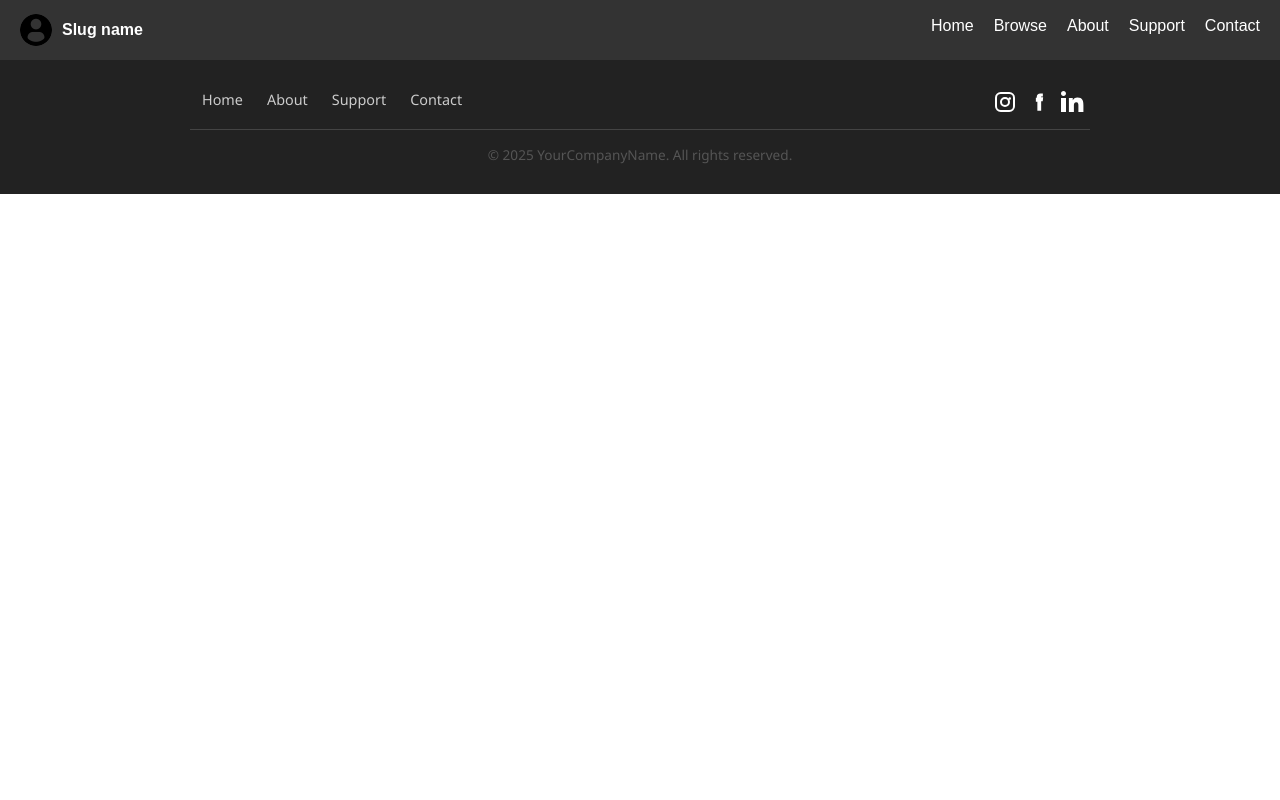
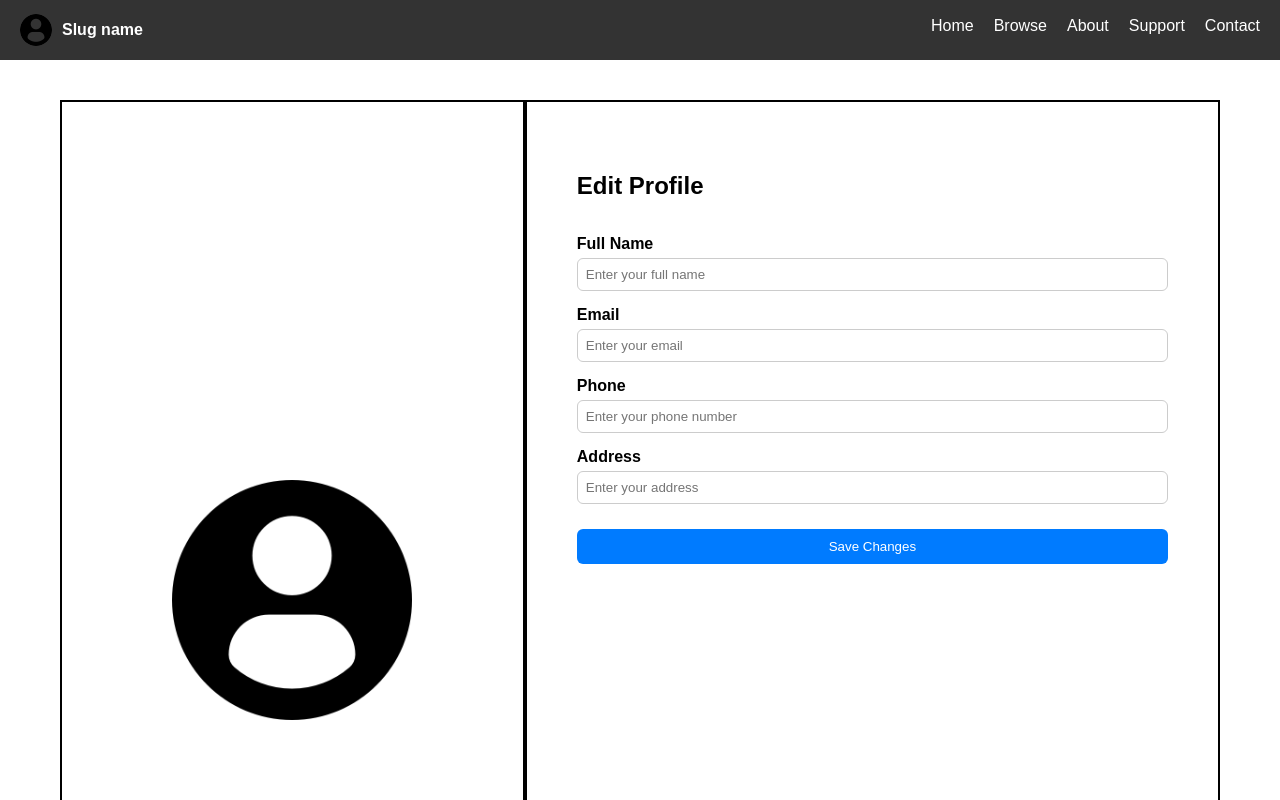
Before and after one commit to Aakash-1801/Project, a React (Create React App) app: page /Profile in a window 1280 px wide. Shown: the top 800 px of the page. Built offline with nearby package versions, Linux system fonts and the light colour scheme.

Commit message:
profile-page

```diff
--- a/src/App.js
+++ b/src/App.js
@@ -13,6 +13,7 @@ import Company from  './Components/Company/Company';
 import Footer from './Components/Footer/Footer';
 import Browse from './Components/Browse/Browse';
 import Dropdown from './Components/Navbar/Dropdown';
+import Profile from './Components/Pages/Profile/Profile';
 
 function App() {
   const [dropdownOpen, setDropdownOpen] = React.useState(false);
@@ -23,7 +24,11 @@ function App() {
 
   return (
     <div className='appp'>
-      <Navbar onProfileClick={toggleDropdown} dropdownOpen={dropdownOpen} />
+      <Navbar
+        onProfileClick={toggleDropdown}
+        dropdownOpen={dropdownOpen}
+        setDropdownOpen={setDropdownOpen}
+      />
       {dropdownOpen && <Dropdown />}
       <Routes>
         <Route path="/" element={
@@ -37,12 +42,13 @@ function App() {
             <Popular />
           </>
         } />
+        <Route path="/Profile" element={<Profile />} />
         <Route path="/About" element={<About />} />
         <Route path="/Browse" element={<Browse />} />
         <Route path="/Support" element={<Support />} />
         <Route path="/Contact" element={<Contact />} />
-        <Route path="/company" element={<Company />} />
-        <Route path="/register" element={<Register />} />
+        <Route path="/Company" element={<Company />} />
+        <Route path="/Register" element={<Register />} />
       </Routes>
       <Footer />
     </div>
--- a/src/Components/FrontPage/FrontPage.css
+++ b/src/Components/FrontPage/FrontPage.css
@@ -31,9 +31,29 @@
     justify-content: center;
   }
 
+  .right-content p {
+    display: none;
+  }
+
   .job-image {
     width: 100%;
     height: 100%;
     object-fit: cover;
     border-radius: 8px;
   }
+
+@media screen and (max-width: 768px) {
+    .main-container {
+      flex-wrap: wrap;
+    }
+    .left-content p {
+      display: none;
+    }
+    .right-content {
+      display: flex;
+      flex-direction: column;
+    }
+    .right-content p {
+      display: block;
+    }
+}
--- a/src/Components/FrontPage/FrontPage.js
+++ b/src/Components/FrontPage/FrontPage.js
@@ -5,13 +5,16 @@ function FrontPage() {
   return (
     <div className="main-container">
       <div className="left-content">
-          <h1>ndbvf hhbsd mhbj nvh</h1>
+        <h1>Your Search for job ends with JobSearch</h1>
         <p>
           Focus on your carrier not other's repositories Focus on your carrier not other's repositories Focus on your carrier not other's repositories Focus on your carrier not other's repositories Focus on your carrier not other's repositories
         </p>
       </div>
       <div className="right-content">
       <img src="/job-front.jpg" alt="Job" className="job-image" />
+      <p>
+          Focus on your carrier not other's repositories Focus on your carrier not other's repositories Focus on your carrier not other's repositories Focus on your carrier not other's repositories Focus on your carrier not other's repositories
+        </p>
       </div>
     </div>
   )
--- a/src/Components/Milestones/Pop.css
+++ b/src/Components/Milestones/Pop.css
@@ -13,6 +13,7 @@
     padding-top: 20px;
     font-size: 30px;
     border: 2px solid black;
+    border-radius: 5%;
 }
 
 /* Centering container */
--- a/src/Components/Milestones/mlstn.css
+++ b/src/Components/Milestones/mlstn.css
@@ -13,6 +13,7 @@
     padding-top: 20px;
     font-size: 30px;
     border: 2px solid black;
+    border-radius: 5%;
 }
 
 /* Centering container */
--- a/src/Components/Navbar/Dropdown.css
+++ b/src/Components/Navbar/Dropdown.css
@@ -25,6 +25,7 @@
 
 .user-info h2 {
     font-weight: 600;
+    color: black;
     margin: 0;
 }
 
--- a/src/Components/Navbar/Dropdown.js
+++ b/src/Components/Navbar/Dropdown.js
@@ -1,4 +1,5 @@
 import React from 'react';
+// import { Link } from 'react-router-dom';
 import './Dropdown.css';
 
 function Dropdown() {
@@ -10,7 +11,7 @@ function Dropdown() {
                   <h2>Slug name</h2>
               </div>
               <hr />
-              <a href='/Browse' className='sub-menu-link'>
+              <a href='/Profile' className='sub-menu-link'>
                   <img src='coll.png' alt='company' />
                   <p>My application</p>
                   <span>&gt;</span>
--- a/src/Components/Navbar/Navbar.css
+++ b/src/Components/Navbar/Navbar.css
@@ -60,3 +60,19 @@
   cursor: pointer;
   gap: 10px;
 }
+
+/* Fade-slide animation */
+@keyframes dropdownSlideFade {
+  from {
+    opacity: 0;
+    transform: translateY(-10px);
+  }
+  to {
+    opacity: 1;
+    transform: translateY(0);
+  }
+}
+
+.sub-menu-wrap {
+  animation: dropdownSlideFade 0.3s ease;
+}
--- /dev/null
+++ b/src/Components/Pages/Profile/Profile.css
@@ -0,0 +1,77 @@
+/* Main layout below navbar */
+.main-profile {
+    display: flex;
+    padding: 40px 60px;
+    /* align-items: center; */
+}
+
+.left-profile-image {
+    width: 40%;
+    height: 1000px;
+    display: flex;
+    align-items: center;
+    justify-content: center;
+    border: 2px solid black;
+}
+
+.right-profile-content {
+    width: 60%;
+    height: 1000px;
+    /* align-items: center; */
+    border: 2px solid black;
+}
+
+.left-image {
+    /* width: 240px;
+    height: 240px; */
+    /* border: 2px solid black; */
+    border-radius: 50%;
+}
+
+.profilepng {
+    width: 240px;
+    height: 240px;
+}
+
+.form-right-profile {
+    display: flex;
+    flex-direction: column;
+    gap: 50px;
+    padding: 50px;
+}
+
+  .form-right-profile {
+    display: flex;
+    flex-direction: column;
+    gap: 15px;
+  }
+
+  .form-group {
+    display: flex;
+    flex-direction: column;
+  }
+
+  .form-group label {
+    font-weight: 600;
+    margin-bottom: 5px;
+  }
+
+  .form-group input {
+    padding: 8px;
+    border: 1px solid #ccc;
+    border-radius: 6px;
+  }
+
+  .save-btn {
+    margin-top: 10px;
+    padding: 10px 15px;
+    background-color: #007bff;
+    color: white;
+    border: none;
+    border-radius: 6px;
+    cursor: pointer;
+  }
+
+  .save-btn:hover {
+    background-color: #0056b3;
+  }
--- /dev/null
+++ b/src/Components/Pages/Profile/Profile.js
@@ -0,0 +1,47 @@
+import React from "react";
+import "./Profile.css";
+
+function Profile() {
+    return (
+        <div>
+            <div className="main-profile">
+                <div className="left-profile-image">
+                    <div className="left-image">
+                        <img src="profile.png" alt="profile" className="profilepng" />
+                    </div>
+                </div>
+                <div className="right-profile-content">
+                    <div >
+                    <form className="form-right-profile">
+                        <h2>Edit Profile</h2>
+
+                        <div className="form-group">
+                            <label>Full Name</label>
+                            <input type="text" placeholder="Enter your full name" />
+                        </div>
+
+                        <div className="form-group">
+                            <label>Email</label>
+                            <input type="email" placeholder="Enter your email" />
+                        </div>
+
+                        <div className="form-group">
+                            <label>Phone</label>
+                            <input type="tel" placeholder="Enter your phone number" />
+                        </div>
+
+                        <div className="form-group">
+                            <label>Address</label>
+                            <input type="text" placeholder="Enter your address" />
+                        </div>
+
+                        <button type="submit" className="save-btn">Save Changes</button>
+                    </form>
+                    </div>
+                </div>
+            </div>
+        </div>
+    );
+}
+
+export default Profile;
```
Also changed, not shown: src/Components/Navbar/Navbar.js (+27 -25 lines), public/magic-tool.png (added). Lines whose indentation alone changed are shown as unchanged.
